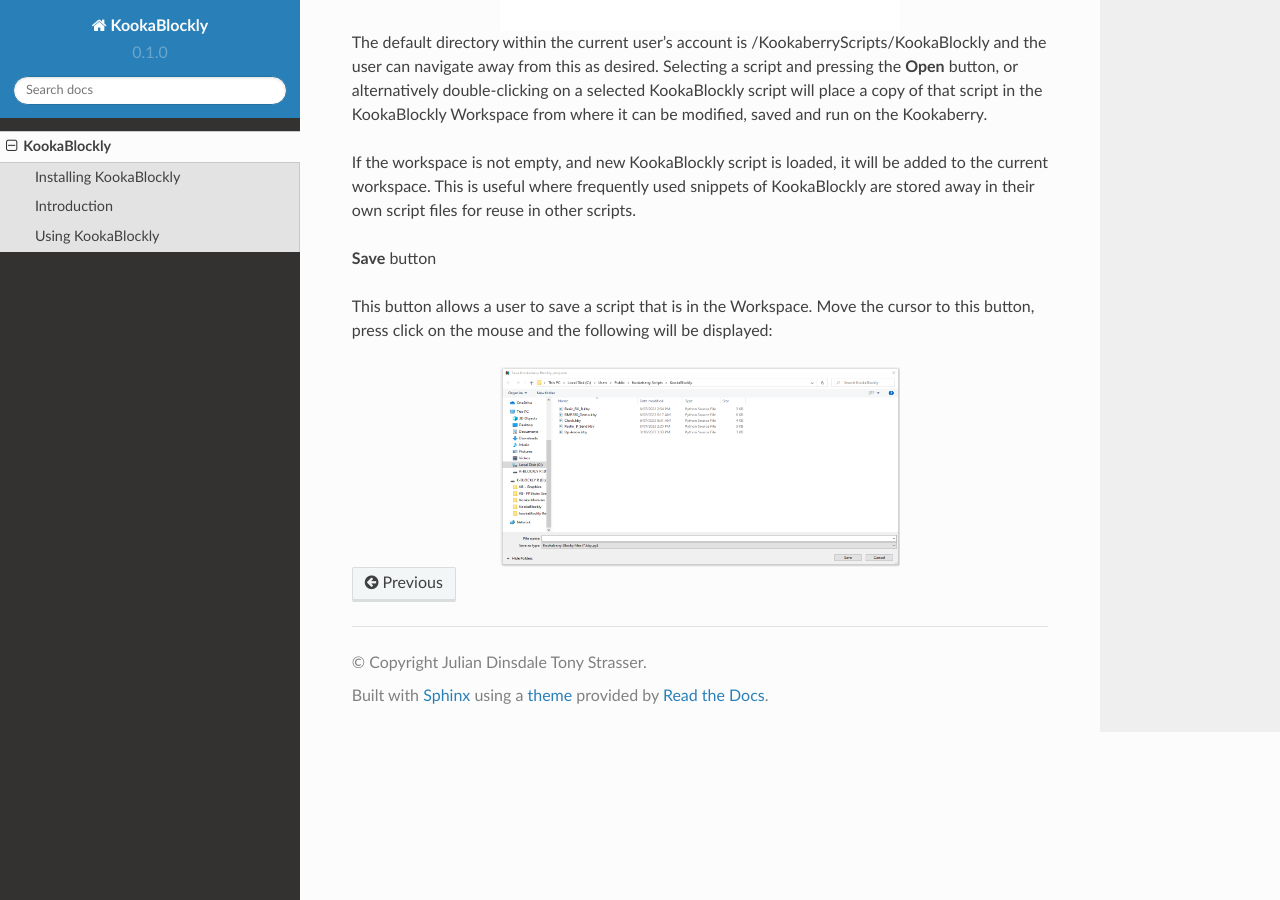
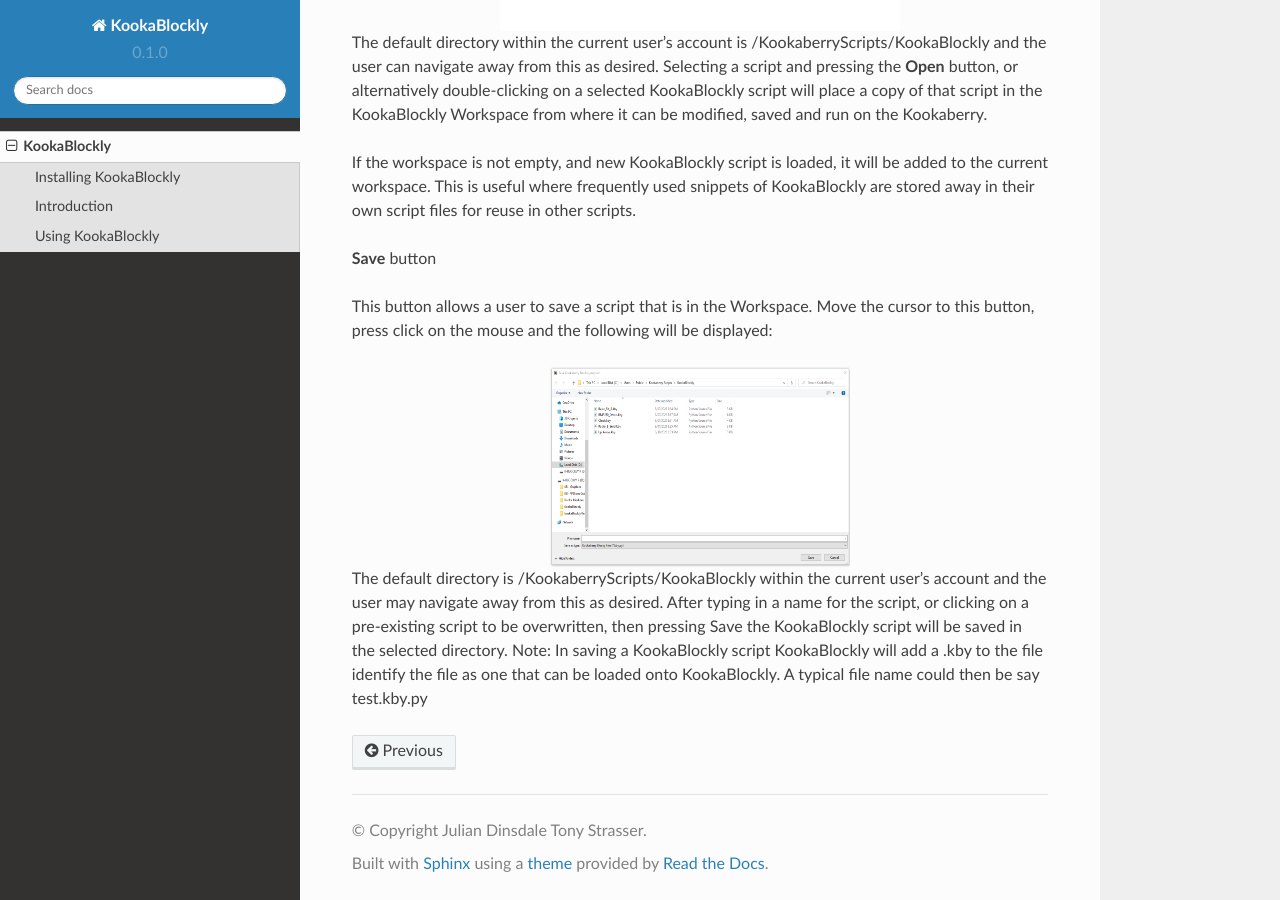
Before and after one commit to JulianDinsdale/KookaBlockly, a Sphinx documentation site: the page built from docs/source/KookaBlockly_Overview.rst, in a window 1280 px wide and 900 px high, scrolled down 2972 px. Built offline with Sphinx 7.4.7 and the Read the Docs theme 2.0.0, drawn with Linux system fonts in a browser that asks for light colours.

Commit message:
more text

```diff
--- a/docs/source/KookaBlockly_Overview.rst
+++ b/docs/source/KookaBlockly_Overview.rst
@@ -119,7 +119,13 @@
 mouse and the following will be displayed:
 
 .. image:: images/Save.png
-    :width: 400
+    :width: 300
     :height: 200
     :align: center
     :alt: Save screen pane
+
+The default directory is  /KookaberryScripts/KookaBlockly within the current user’s account and the user may navigate
+away from this as desired.  After typing in a name for the script, or clicking on a pre-existing script to be overwritten,
+then pressing Save the KookaBlockly script will be saved in the selected directory.  Note:  In saving a KookaBlockly script
+KookaBlockly will add a .kby to the file identify the file as one that can be loaded onto KookaBlockly.  A typical file name
+could then be say test.kby.py
```
